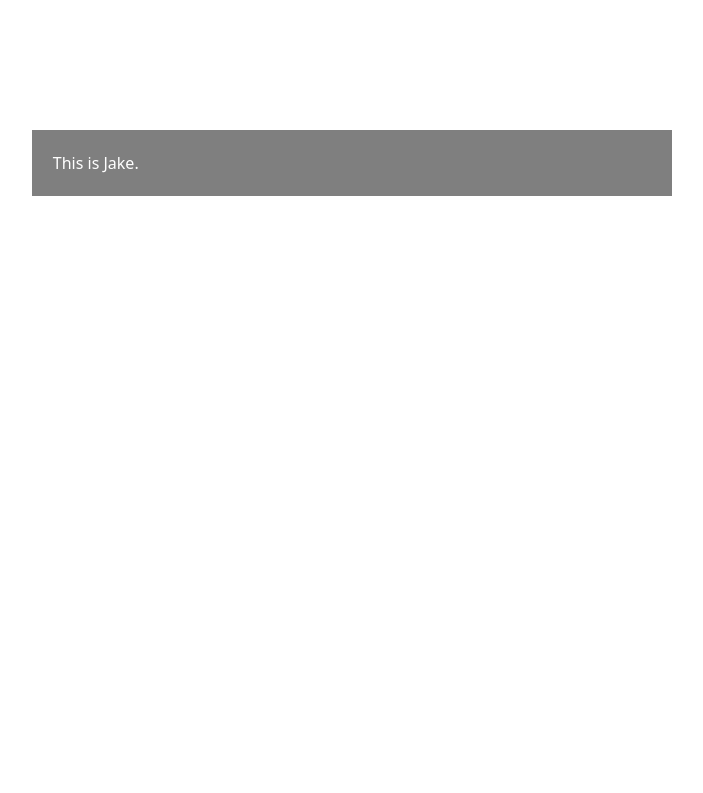
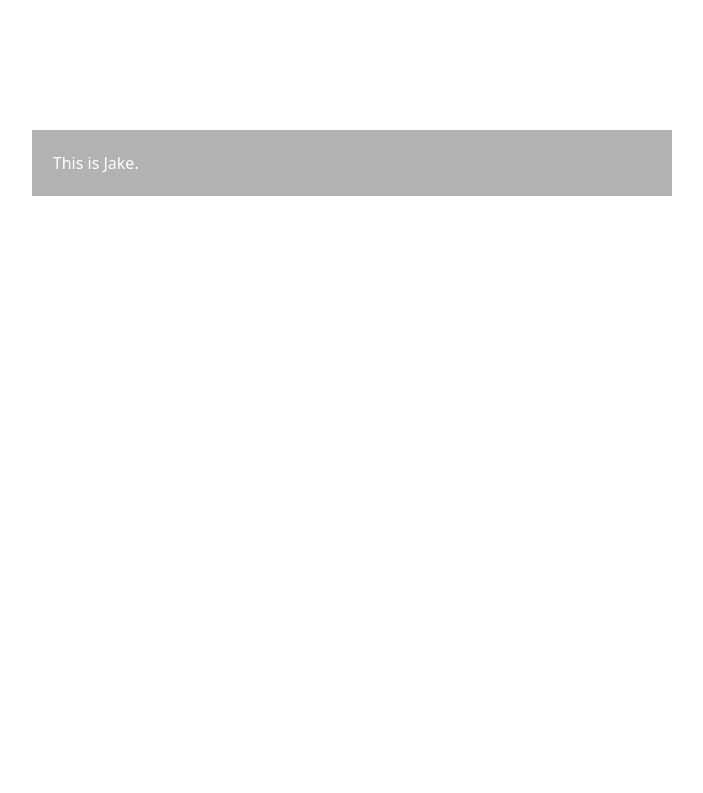
Before and after one commit to ucbsoj/post-apocalypse, a plain HTML site: page index.html in a window 1280 px wide. Shown: the part 5180-5973 px from the top of the page, without its empty margins (288-991 px from the left). Drawn offline with Linux system fonts and the light colour scheme.

Commit message:
Update index.html

```diff
--- a/index.html
+++ b/index.html
@@ -164,13 +164,15 @@
 
 
 
+
     <script src="js/jquery-3.6.4.min.js"></script>
     <script src="js/bootstrap.bundle.min.js"></script>
     <script src="js/jquery-scroll-swap.js"></script>
     <script>
       $('.scroll-container').scrollSwap({
-          backgroundColor: 'rgba(0,0,0,0.5)'
+          backgroundColor: 'rgba(0,0,0,0.3)'
       }).css("color","white");
+
     </script>
   </body>
 </html>
```
